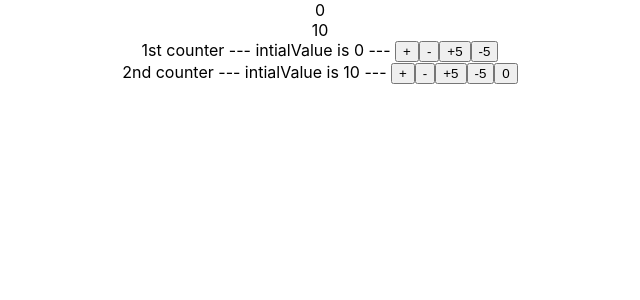
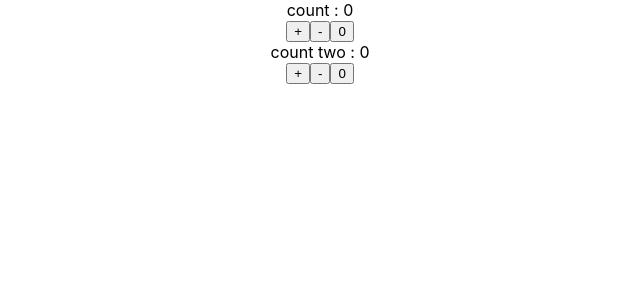
Before and after one commit to R4m21/react-hooks, a React (Create React App) app: page / in a window 1280 px wide. Shown: the top 300 px of the page, without its empty margins (320-960 px from the left). Built offline with nearby package versions, Linux system fonts and the light colour scheme.

Commit message:
multiple useReducers

```diff
--- a/src/App.js
+++ b/src/App.js
@@ -1,5 +1,6 @@
 import './App.css';
-import CounterR2 from './components/CounterR2';
+// import CounterR2 from './components/CounterR2';
+import CounterR3 from './components/CounterR3';
 // import ComponentC from './components/ComponentC';
 // import CounterR1 from './components/CounterR1';
 // import DataFetching3 from './components/DataFetching3';
@@ -36,7 +37,8 @@
     {/* <DataFetching3/> */}
     {/* <ComponentC/> */}
     {/* <CounterR1/> */}
-    <CounterR2/>
+    {/* <CounterR2/> */}
+    <CounterR3/>
     </div>
   );
 }
--- /dev/null
+++ b/src/components/CounterR3.js
@@ -0,0 +1,33 @@
+import React, { useReducer } from "react";
+const initialState = 0;
+const reducer = (state, action) => {
+  switch (action) {
+    case "increment":
+      return state + 1;
+    case "decrement":
+      return state - 1;
+    case "reset":
+      return initialState;
+    default:
+      return state;
+  }
+};
+
+function CounterR3() {
+  const [count, dispatch] = useReducer(reducer, initialState);
+  const [countTwo, dispatchTwo] = useReducer(reducer, initialState);
+  return (
+    <div>
+      <div>count : {count}</div>
+      <button onClick={()=>dispatch('increment')}>+</button>
+      <button onClick={()=>dispatch('decrement')}>-</button>
+      <button onClick={()=>dispatch('reset')}>0</button>
+      <div>count two : {countTwo}</div>
+      <button onClick={()=>dispatchTwo('increment')}>+</button>
+      <button onClick={()=>dispatchTwo('decrement')}>-</button>
+      <button onClick={()=>dispatchTwo('reset')}>0</button>
+    </div>
+  );
+}
+
+export default CounterR3;
```
